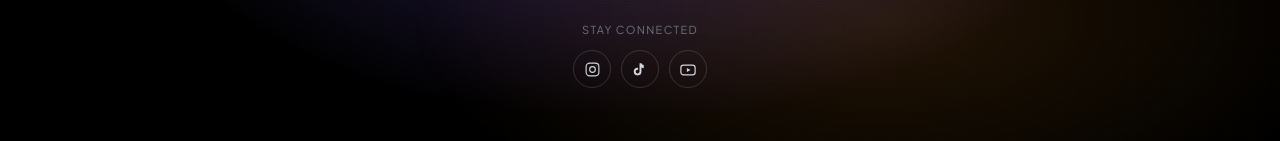
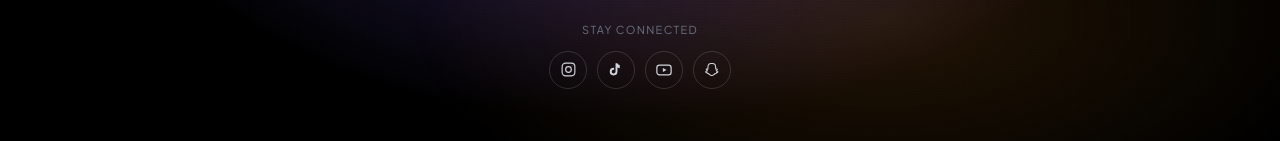
Before and after one commit to hazikmaqsood/superreel, a React (Vite) app: page / in a window 1280 px wide. Shown: the part 619-760 px from the top of the page. Built offline with nearby package versions, Linux system fonts and the light colour scheme.

Commit message:
Added Snapchat icon & also added the links

```diff
--- a/src/App.jsx
+++ b/src/App.jsx
@@ -239,7 +239,8 @@ export default function App() {
           <div style={{ display: 'flex', flexDirection: 'column', alignItems: 'center', gap: '12px', animation: 'sr-fadeUp 0.9s ease-out both', animationDelay: '1.25s' }}>
             <span style={{ fontSize: '11px', letterSpacing: '0.12em', textTransform: 'uppercase', color: '#6b7280' }}>Stay connected</span>
             <div style={{ display: 'flex', gap: '10px' }}>
-              <a href="#" aria-label="Instagram" className="social-link">
+
+              <a href="https://www.instagram.com/superreel.fun" aria-label="Instagram" className="social-link">
                 <svg width="17" height="17" viewBox="0 0 24 24" fill="none" stroke="currentColor" strokeWidth="1.6">
                   <rect x="3" y="3" width="18" height="18" rx="5" />
                   <circle cx="12" cy="12" r="4" />
@@ -260,11 +261,11 @@ export default function App() {
                 </svg>
               </a>
 
-              {/* <a href="#" aria-label="Snapchat" className="social-link">
+              <a href="https://snapchat.com/t/wL5z4644" aria-label="Snapchat" className="social-link">
                 <svg width="17" height="17" viewBox="0 0 24 24" fill="none" stroke="currentColor" strokeWidth="1.5">
                   <path d="M12 3.5c2.6 0 4.4 2 4.4 4.6 0 1 0 2.3.15 3.1.25.1.9.35 1.55.15.35-.1.75.15.7.55-.05.55-.6 1.15-1.6 1.7.2.65 1 1.15 2.1 1.35.3.05.4.45.15.65-.4.35-1.05.65-1.7.8.05.25.05.5-.05.7-.25.55-1.15.55-2 .75-.5.1-.85.55-1.35 1.1-.7.75-1.6 1.6-3.35 1.6s-2.65-.85-3.35-1.6c-.5-.55-.85-1-1.35-1.1-.85-.2-1.75-.2-2-.75-.1-.2-.1-.45-.05-.7-.65-.15-1.3-.45-1.7-.8-.25-.2-.15-.6.15-.65 1.1-.2 1.9-.7 2.1-1.35-1-.55-1.55-1.15-1.6-1.7-.05-.4.35-.65.7-.55.65.2 1.3-.05 1.55-.15.15-.8.15-2.1.15-3.1 0-2.6 1.8-4.6 4.4-4.6z" />
                 </svg>
-              </a> */}
+              </a>
             </div>
           </div>
 
```
Also changed, not shown: 1 other file (tests, documents, lock files or other folders).
